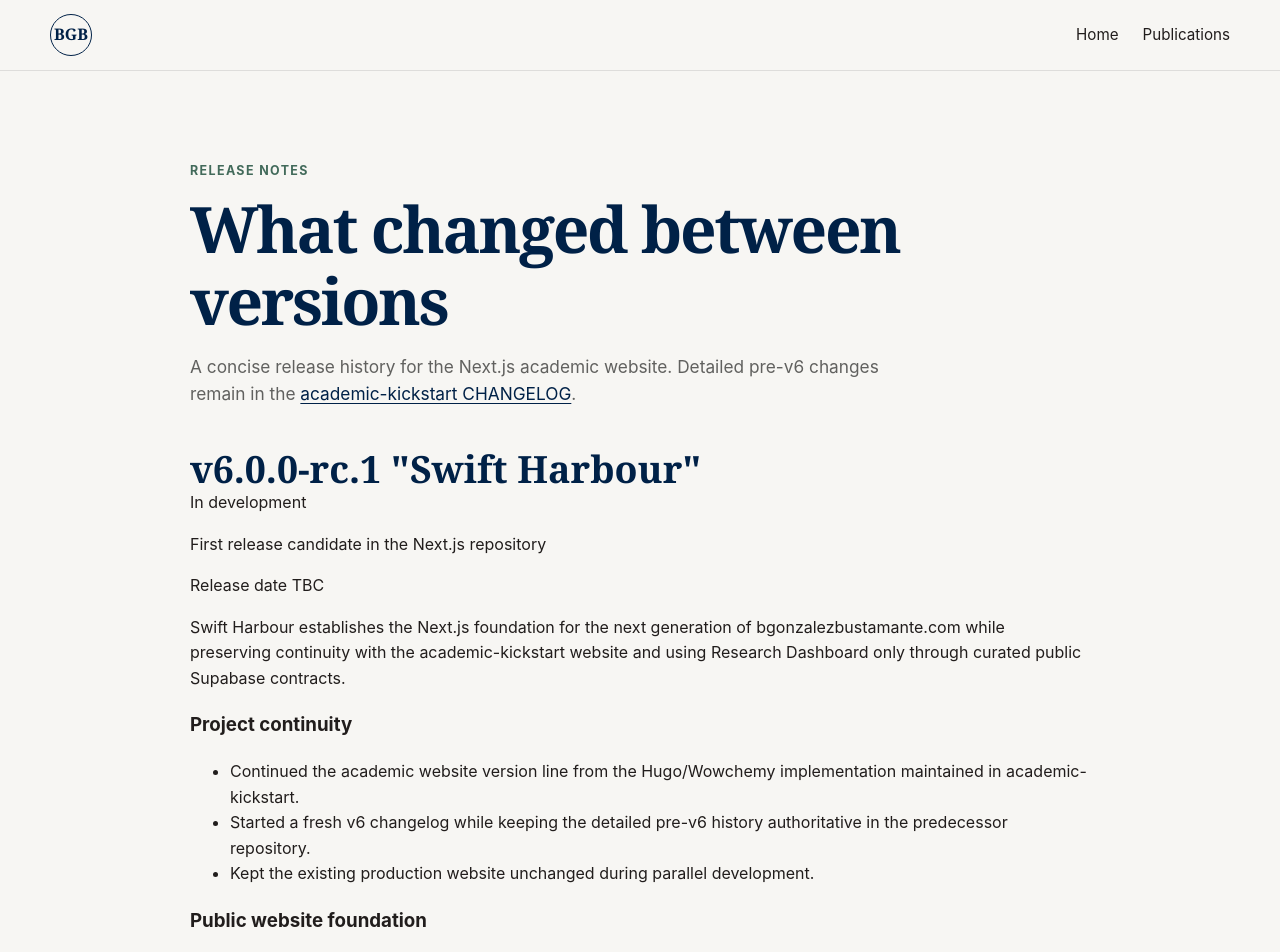
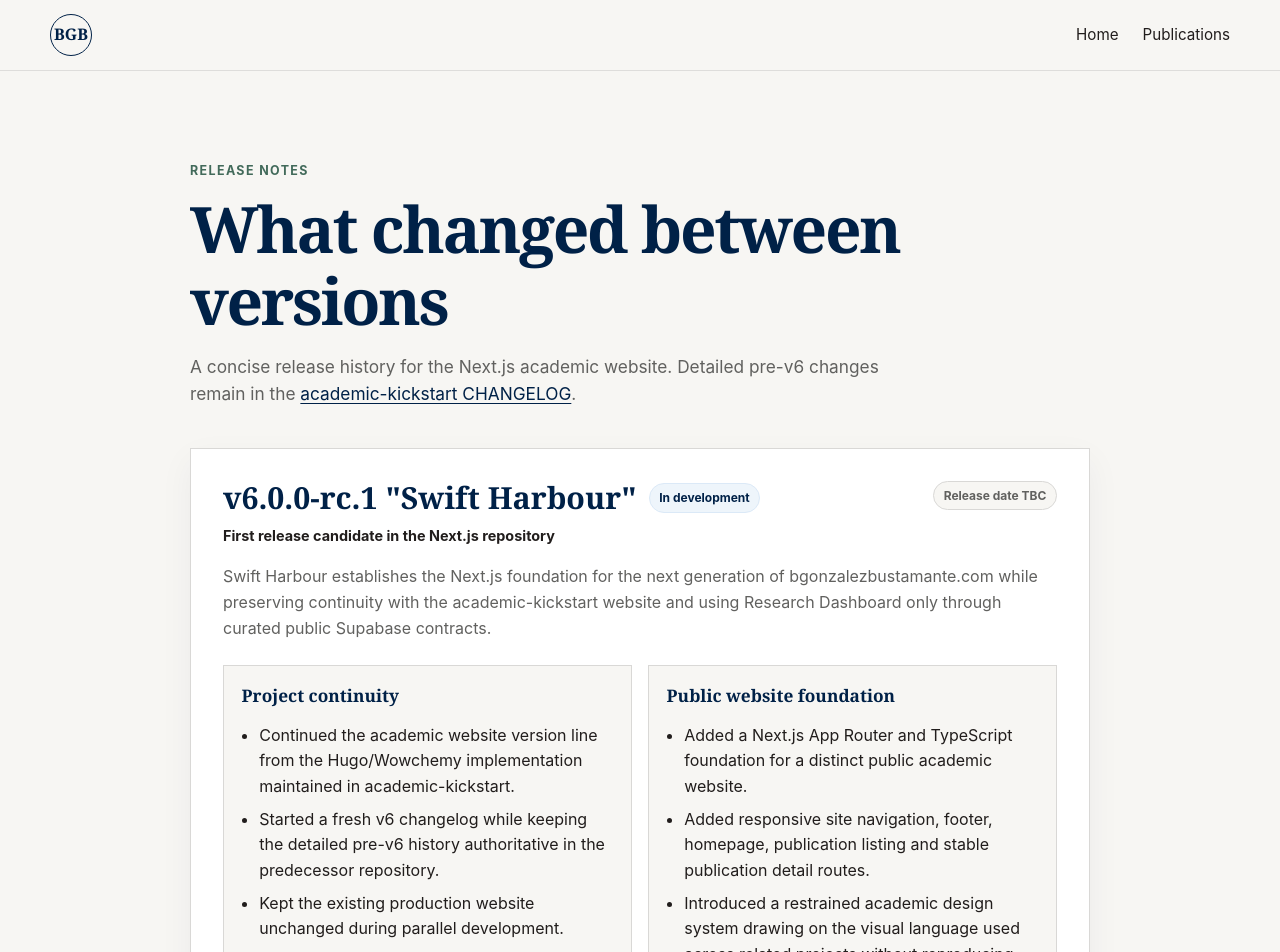
Before and after one commit to bgonzalezbustamante/academic-website, a Next.js app: page /release-notes in a window 1280 px wide. Shown: the top 952 px of the page. Built offline with nearby package versions, Linux system fonts and the light colour scheme; no server answers.

Commit message:
style: add release notes presentation

```diff
--- a/app/globals.css
+++ b/app/globals.css
@@ -65,12 +65,33 @@ h2 { margin: 0; font-size: clamp(1.65rem, 3vw, 2.35rem); }
 .abstract-section { margin-top: 3rem; padding-top: 2rem; border-top: 1px solid var(--line); }
 .abstract-section h2 { font-size: 1.6rem; }
 .abstract-section p { font-size: 1.04rem; line-height: 1.8; }
+
+.release-list { display: grid; gap: 1.5rem; }
+.release-card { border: 1px solid var(--line); background: var(--paper); padding: clamp(1.4rem, 3vw, 2rem); box-shadow: 0 12px 32px rgba(0,33,71,.05); }
+.release-heading { display: flex; align-items: flex-start; justify-content: space-between; gap: 1rem; }
+.release-title-row { display: flex; flex-wrap: wrap; align-items: center; gap: .75rem; }
+.release-title-row h2 { font-size: clamp(1.4rem, 2.4vw, 1.9rem); }
+.release-badge, .release-date { display: inline-flex; align-items: center; border-radius: 999px; padding: .25rem .6rem; font-size: .75rem; font-weight: 650; }
+.release-badge { border: 1px solid var(--sky); background: #eef5fb; color: var(--blue); }
+.release-date { border: 1px solid var(--line); background: var(--background); color: var(--muted); white-space: nowrap; }
+.release-comparison { margin: .55rem 0 0; color: var(--ink); font-size: .9rem; font-weight: 650; }
+.release-summary { margin: 1.1rem 0 0; color: var(--muted); }
+.release-sections { display: grid; grid-template-columns: repeat(2, minmax(0, 1fr)); gap: 1rem; margin-top: 1.5rem; }
+.release-section { border: 1px solid var(--line); background: var(--background); padding: 1rem 1.1rem; }
+.release-section h3 { margin: 0; font-family: var(--serif); color: var(--blue); font-size: 1.08rem; }
+.release-section ul { margin: .8rem 0 0; padding-left: 1.1rem; color: var(--ink); }
+.release-section li + li { margin-top: .45rem; }
+.release-history-link { margin: 1.25rem 0 0; font-weight: 650; }
+
 .site-footer { border-top: 1px solid var(--line); background: var(--shell); }
 .footer-inner { min-height: 80px; display: flex; align-items: center; justify-content: space-between; gap: 1rem; color: var(--muted); font-size: .82rem; }
 .footer-inner p { margin: 0; }
 ::selection { background: var(--sky); color: var(--blue); }
+
 @media (max-width: 760px) {
   .hero-grid { grid-template-columns: 1fr; }
   .architecture-card { max-width: 620px; }
+  .release-heading { flex-direction: column; }
+  .release-sections { grid-template-columns: 1fr; }
   .footer-inner { align-items: flex-start; flex-direction: column; justify-content: center; padding-block: 1rem; }
 }
```
